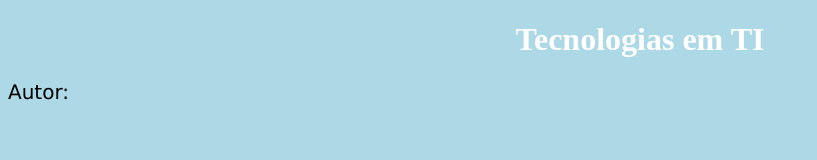
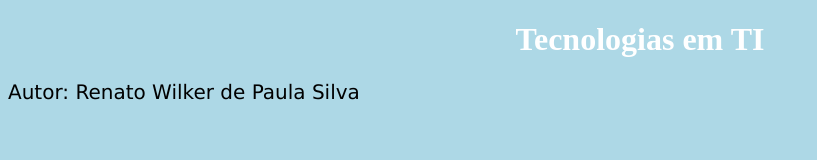
Before and after one commit to renato-wilker/Versifica-o-Renato, a plain HTML site: page Index.html in a window 1280 px wide. Shown: the whole page, without its empty margins (0-817 px from the left). Drawn offline with Linux system fonts and the light colour scheme.

Commit message:
Update Index.html

```diff
--- a/Index.html
+++ b/Index.html
@@ -20,7 +20,7 @@
 	<body>
 
 		<h1>Tecnologias em TI</h1>
-		<p>Autor:</p>
+		<p>Autor: Renato Wilker de Paula Silva</p>
 
 	</body>
 </html>
```
